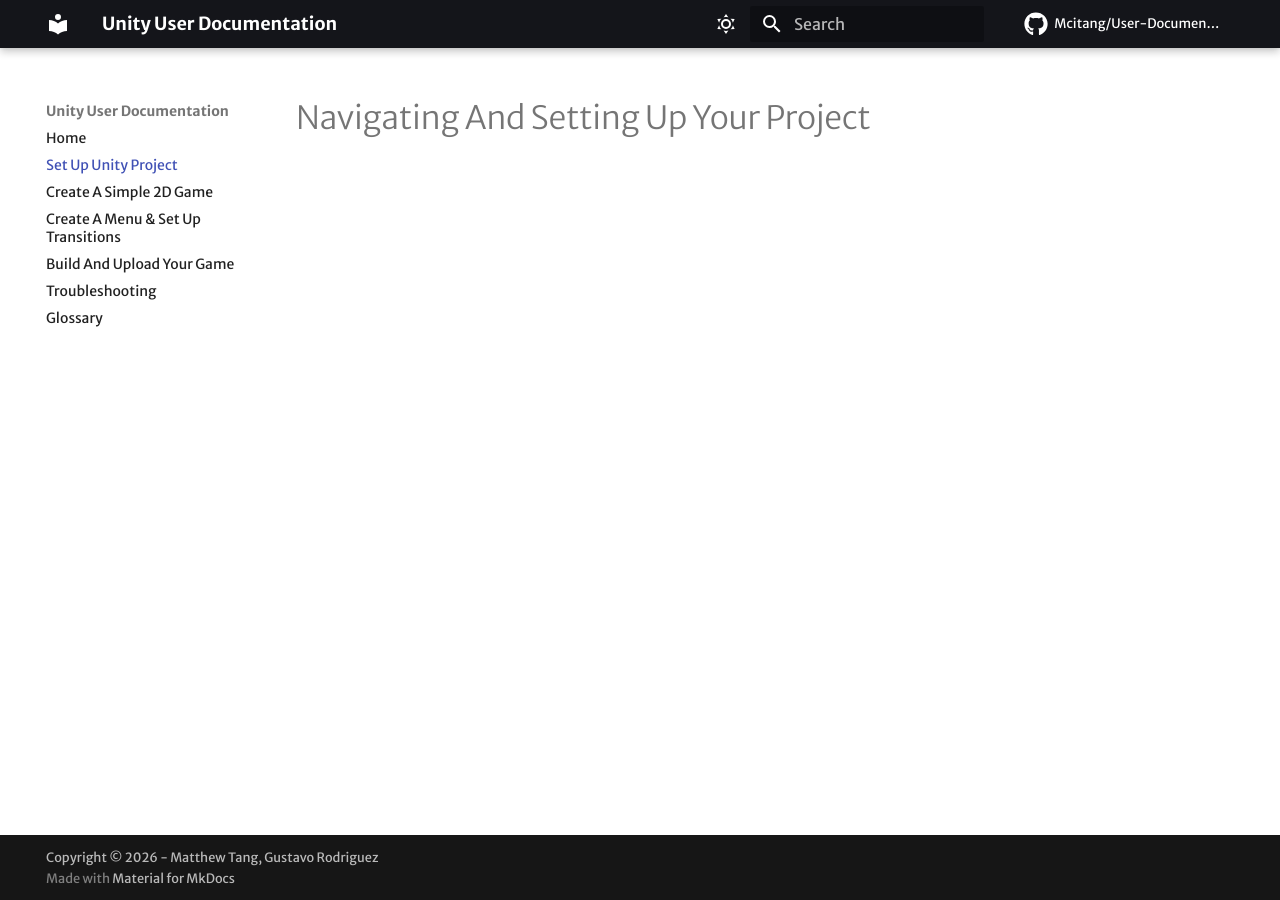
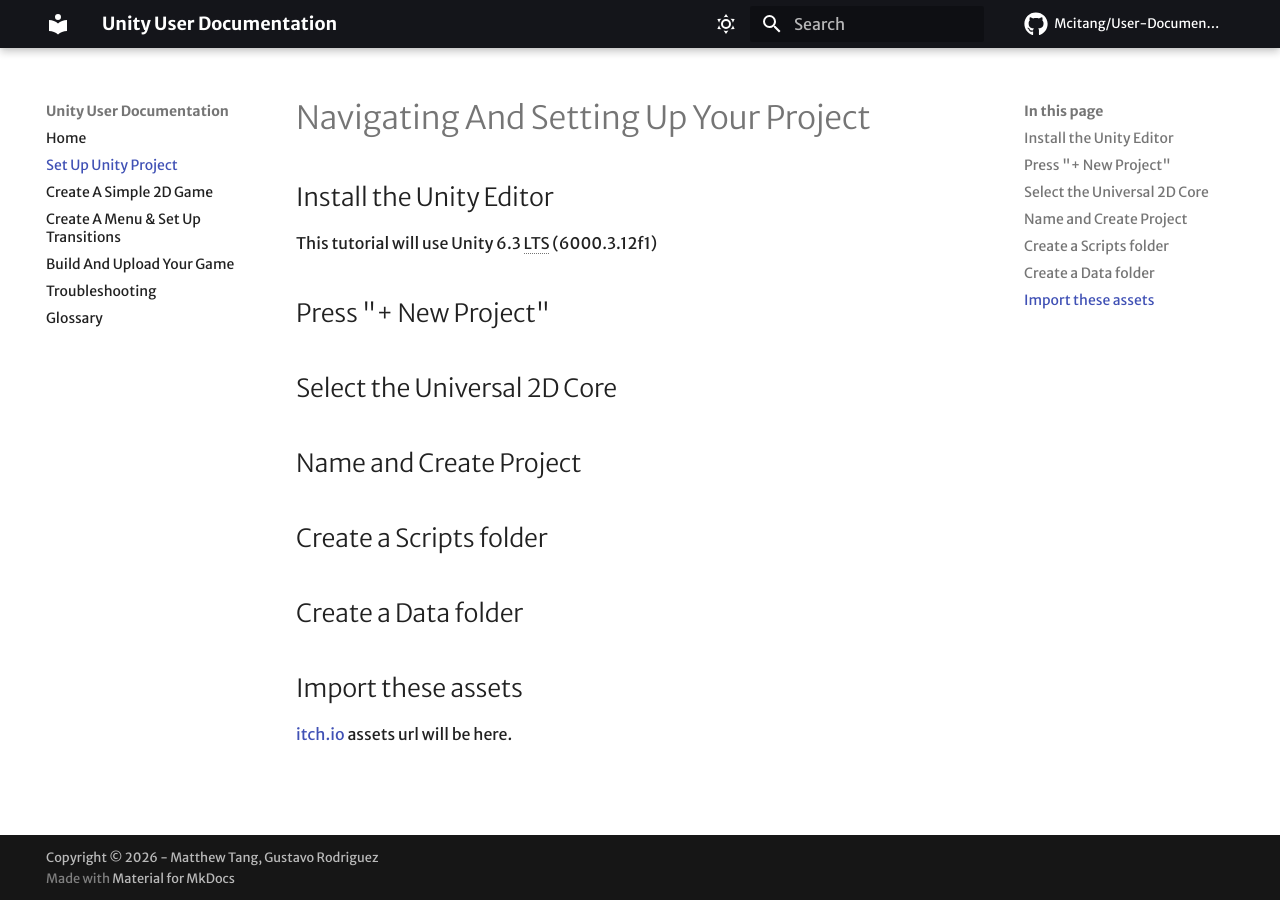
Before and after one commit to Mcitang/User-Documentation, an MkDocs documentation site: the page built from docs/setup-project.md, in a window 1280 px wide. Built offline with MkDocs 1.6.1 and Material for MkDocs 9.7.7, drawn with Linux system fonts in a browser that asks for light colours; some web fonts are replaced; comment, search, counter and statistics services are not loaded.

Commit message:
Create simple skeleton

```diff
--- a/docs/setup-project.md
+++ b/docs/setup-project.md
@@ -1 +1,22 @@
 # Navigating And Setting Up Your Project
+
+## Install the Unity Editor
+This tutorial will use Unity 6.3 LTS (6000.3.12f1)
+
+## Press "+ New Project"
+
+## Select the Universal 2D Core
+
+## Name and Create Project
+
+## Create a Scripts folder
+
+## Create a Data folder
+
+## Import these assets
+
+[itch.io][itch-link] assets url will be here.
+
+*[LTS]: Long-Term Support, meaning it is a stable version maintained for an extended period with minimal changes.
+
+[itch-link]: https://itch.io
```
